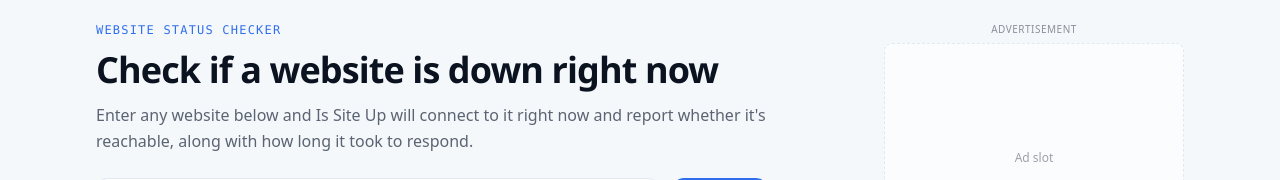
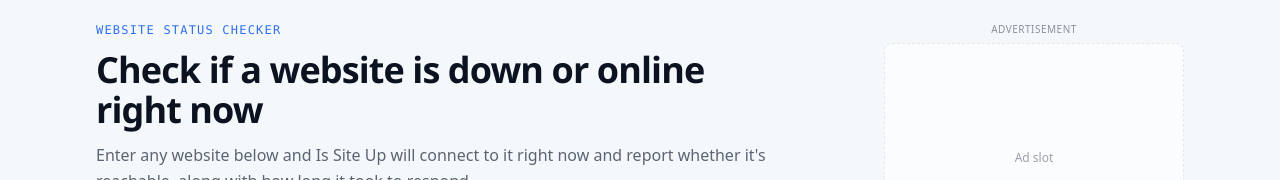
Before and after one commit to cyberinc101-stack/websitedownup, a Next.js app: page / in a window 1280 px wide. Shown: the part 191-371 px from the top of the page. Built offline with nearby package versions, Linux system fonts and the light colour scheme; no server answers.

Commit message:
Refresh favicon, clarify status wording, rename package to is-site-up

```diff
--- a/app/page.tsx
+++ b/app/page.tsx
@@ -36,7 +36,7 @@ export default async function HomePage() {
                 Website Status Checker
               </p>
               <h1 className="font-display text-3xl sm:text-4xl font-bold tracking-tight text-ink mb-3">
-                Check if a website is down right now
+                Check if a website is down or online right now
               </h1>
               <p className="text-muted mb-6 leading-relaxed">
                 Enter any website below and {SITE_NAME} will connect to it right now
--- a/package.json
+++ b/package.json
@@ -1,5 +1,5 @@
 {
-  "name": "pulsecheck",
+  "name": "is-site-up",
   "version": "1.0.0",
   "private": true,
   "scripts": {
```
Also changed, not shown: app/icon.svg.
